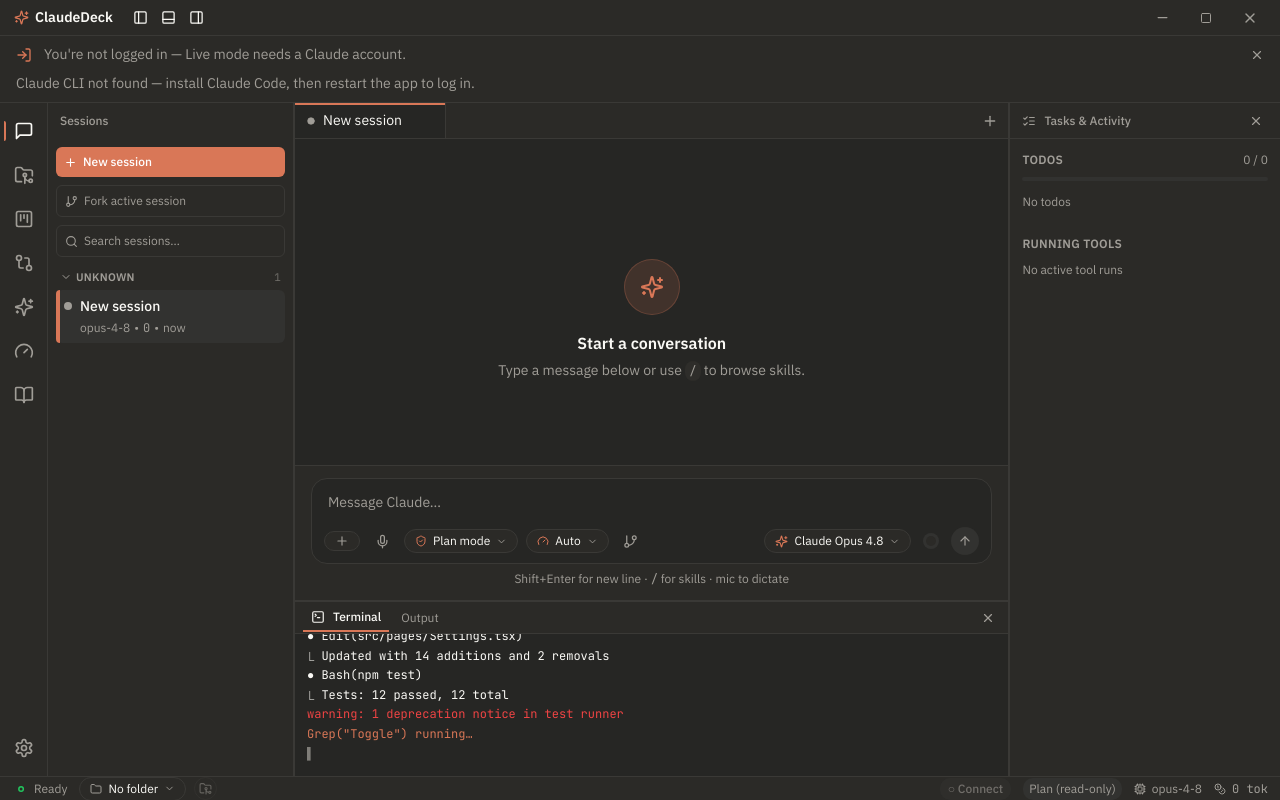
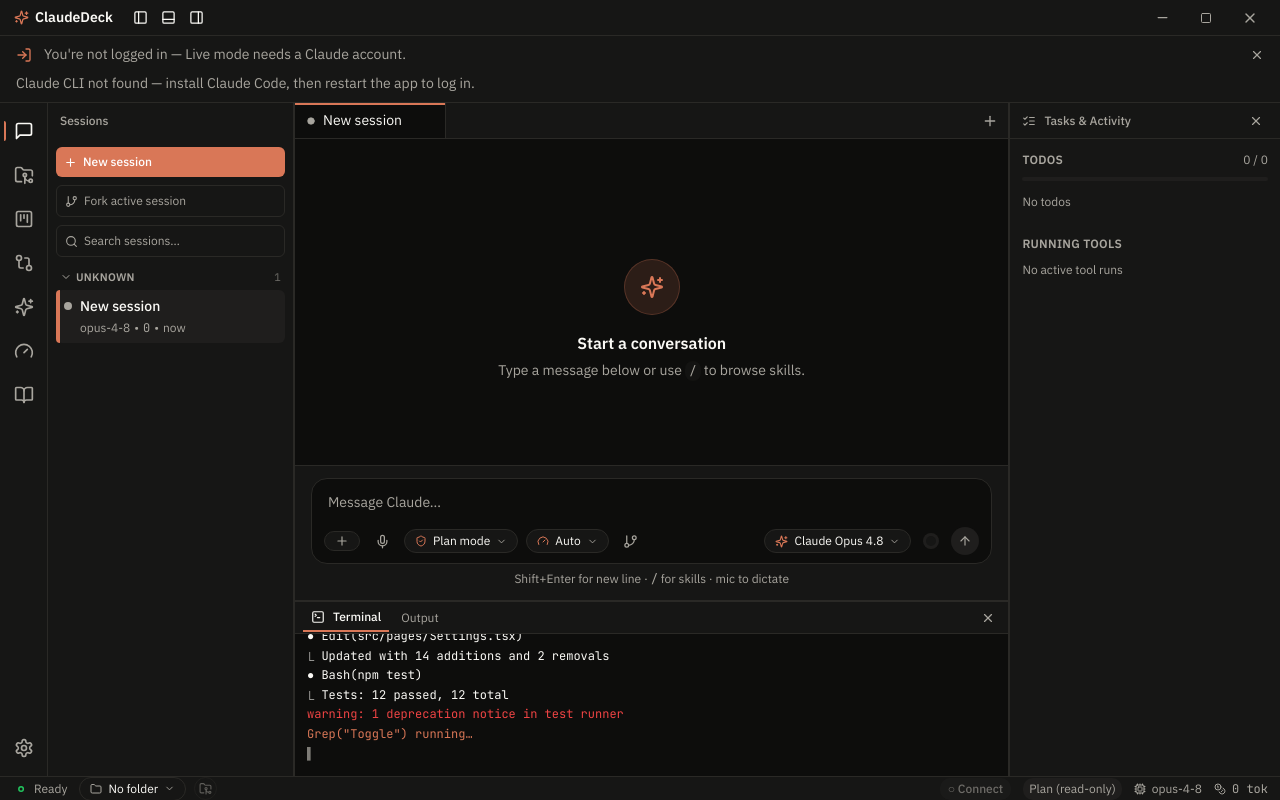
Before and after one commit to Bank848/claudedeck, a React (Vite) app: page / in a window 1280 px wide. Built offline with nearby package versions, Linux system fonts and the light colour scheme.

Commit message:
style(theme): switch base to deep OLED near-black, bump muted fg contrast
Warm-tinted near-black (#0d0d0c) base with surfaces/borders stepping up
off black; --fg-muted nudged up for WCAG contrast on the darker base.

```diff
--- a/src/renderer/theme/tokens.css
+++ b/src/renderer/theme/tokens.css
@@ -3,15 +3,17 @@
  * alpha modifiers (e.g. bg-accent/20) via rgb(var(--x) / <alpha-value>).
  * Consume raw with rgb(var(--x)). Hex equivalents are in comments. */
 :root {
-  /* Warm charcoal palette matching the official Claude desktop app. */
-  --bg: 38 38 36; /* #262624 — warm charcoal */
-  --surface: 43 42 39; /* #2b2a27 */
-  --surface-2: 50 50 48; /* #323230 */
-  --muted: 46 45 42; /* #2e2d2a */
-  --border: 58 57 54; /* #3a3936 */
-  --border-strong: 74 72 69; /* #4a4845 */
+  /* Deep OLED near-black, warm-tinted so it still reads as Claude (not cold grey).
+   * Surfaces/borders step up off the black so panels stay distinguishable; cream
+   * --fg keeps high contrast (WCAG AAA) against the darker base. */
+  --bg: 13 13 12; /* #0d0d0c — near-black, warm tint */
+  --surface: 22 22 21; /* #161615 */
+  --surface-2: 31 30 29; /* #1f1e1d */
+  --muted: 19 19 18; /* #131312 */
+  --border: 42 41 38; /* #2a2926 */
+  --border-strong: 58 56 53; /* #3a3835 */
   --fg: 250 249 245; /* #faf9f5 — cream */
-  --fg-muted: 160 157 151; /* #a09d97 — warm grey */
+  --fg-muted: 168 165 158; /* #a8a59e — warm grey (nudged up for contrast on #0d0d0c) */
   --accent: 217 119 87; /* #d97757 — coral, fills/icons/large text only */
   --accent-hover: 224 138 110; /* #e08a6e */
   --success: 34 197 94; /* #22c55e */
```
